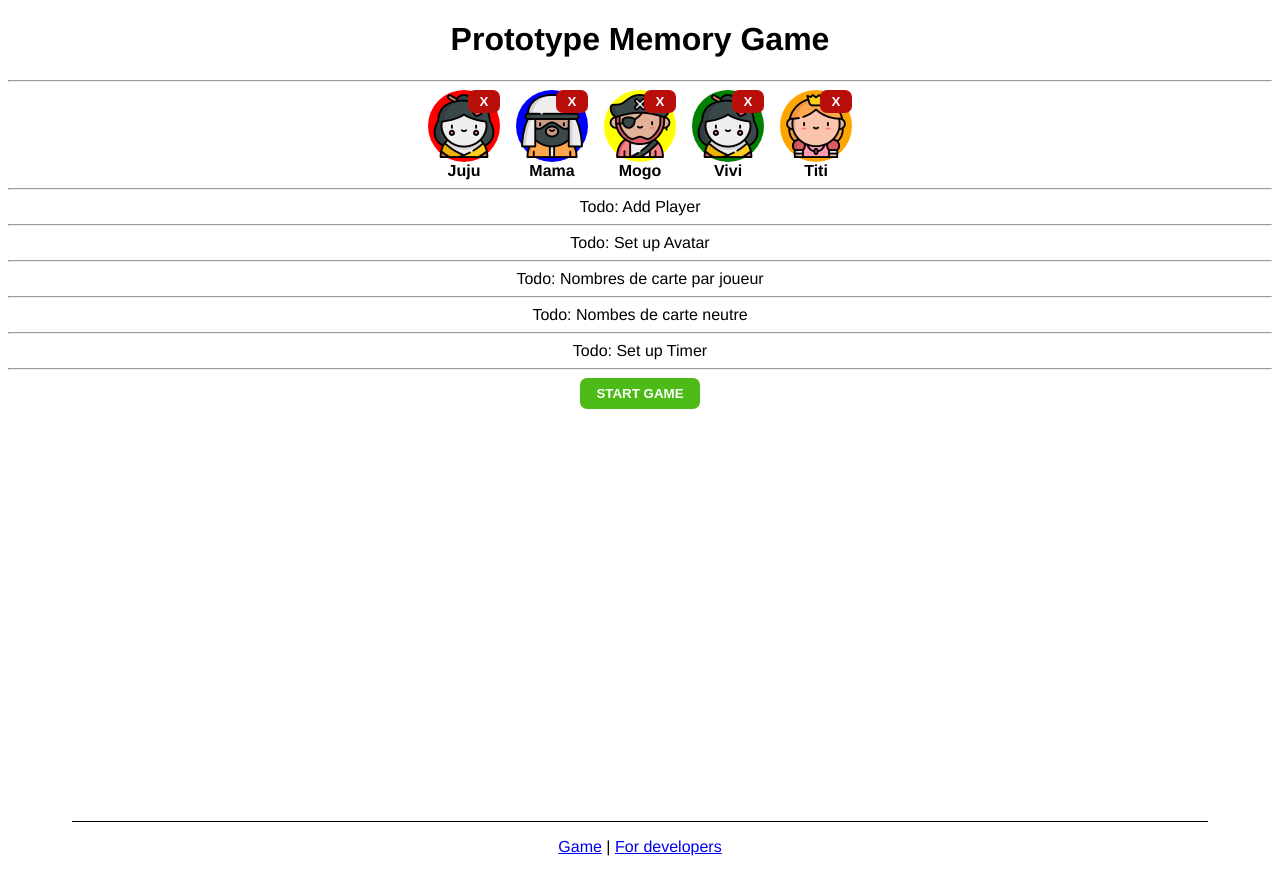
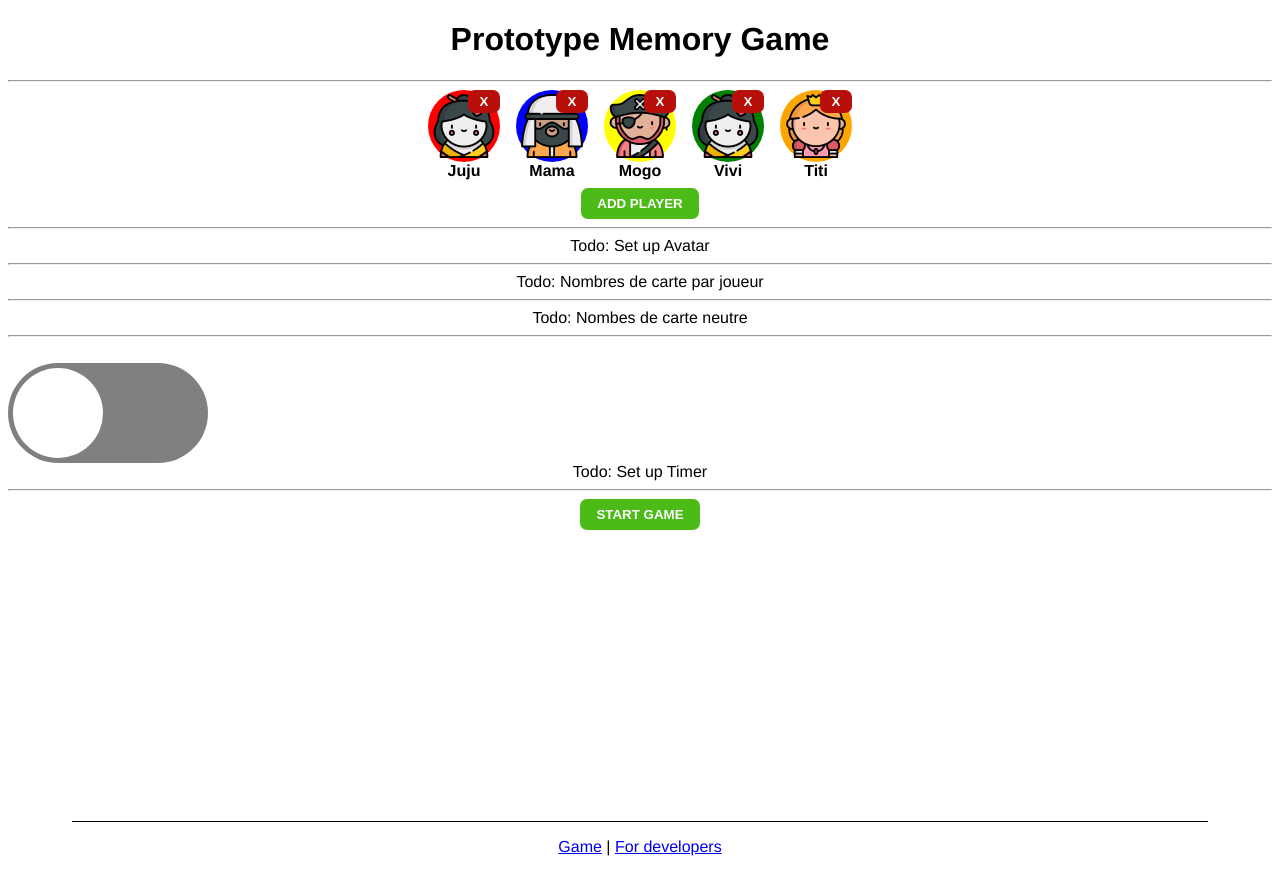
Before and after one commit to julienvanroy/naufrages-prototype-memory, a Vue app: page / in a window 1280 px wide. Built offline with nearby package versions, Linux system fonts and the light colour scheme.

Commit message:
wip: add player

```diff
--- /dev/null
+++ b/src/components/form/InputColor.vue
@@ -0,0 +1,23 @@
+<template>
+  <div>
+    <label>{{ label }}</label>
+    <input
+        class="input"
+        type="color"
+        :id="id"
+        :placeholder="placeholder"
+        :required="required"
+        :disabled="disabled"
+        :value="value"
+        @input="$emit('update:value', $event.target.value)"/>
+  </div>
+</template>
+
+<script>
+import Input from "@/mixins/input";
+
+export default {
+  name:"InputColor",
+  mixins: [Input],
+}
+</script>
--- /dev/null
+++ b/src/components/form/InputSwitch.vue
@@ -0,0 +1,72 @@
+<template>
+  <div>
+    <input
+        class="input"
+        type="checkbox"
+        :id="id"
+        :placeholder="placeholder"
+        :required="required"
+        :disabled="disabled"
+        :value="value"
+        :checked="value"
+        @input="$emit('update:value', $event.target.value)"/>
+    <label>{{ label }}</label>
+  </div>
+</template>
+
+<script>
+import Input from "@/mixins/input";
+
+export default {
+  name: "InputSwitch",
+  mixins: [Input]
+}
+</script>
+
+<style lang="scss" scoped>
+input {
+  &[type=checkbox] {
+    height: 0;
+    width: 0;
+    visibility: hidden;
+  }
+
+  &:checked {
+    + label {
+      background: #bada55;
+
+      &:after {
+        left: calc(100% - 5px);
+        transform: translateX(-100%);
+      }
+    }
+  }
+}
+
+label {
+  cursor: pointer;
+  text-indent: -9999px;
+  width: 200px;
+  height: 100px;
+  background: grey;
+  display: block;
+  border-radius: 100px;
+  position: relative;
+
+  &:after {
+    content: '';
+    position: absolute;
+    top: 5px;
+    left: 5px;
+    width: 90px;
+    height: 90px;
+    background: #fff;
+    border-radius: 90px;
+    transition: 0.3s;
+  }
+
+  &:active:after {
+    width: 130px;
+  }
+}
+</style>
--- /dev/null
+++ b/src/components/form/InputText.vue
@@ -0,0 +1,23 @@
+<template>
+  <div>
+    <label>{{ label }}</label>
+    <input
+        class="input"
+        type="text"
+        :id="id"
+        :placeholder="placeholder"
+        :required="required"
+        :disabled="disabled"
+        :value="value"
+        @input="$emit('update:value', $event.target.value)"/>
+  </div>
+</template>
+
+<script>
+import Input from "@/mixins/input";
+
+export default {
+  name:"InputText",
+  mixins: [Input]
+}
+</script>
--- a/src/components/game/SetupGame.vue
+++ b/src/components/game/SetupGame.vue
@@ -1,8 +1,7 @@
 <template>
   <div>
-    <PlayersList :can-edit="true"/>
-    <hr/>
-    Todo: Add Player
+    <PlayersList :players="players" :can-edit="true"/>
+    <AddPlayer/>
     <hr/>
     Todo: Set up Avatar
     <hr/>
@@ -10,6 +9,7 @@
     <hr/>
     Todo: Nombes de carte neutre
     <hr/>
+    <InputSwitch/>
     Todo: Set up Timer
     <hr/>
     <GenerateGame text="Start Game"/>
@@ -19,10 +19,18 @@
 <script>
 import GenerateGame from "@/components/cta/GenerateGame";
 import PlayersList from "@/components/player/PlayersList";
+import {createNamespacedHelpers} from "vuex";
+import AddPlayer from "@/components/player/AddPlayer";
+import InputSwitch from "@/components/form/InputSwitch";
+const { mapState } = createNamespacedHelpers('players')
+
 
 export default {
   name: "SetupGame",
-  components: {PlayersList, GenerateGame}
+  components: {InputSwitch, AddPlayer, PlayersList, GenerateGame},
+  computed: {
+    ...mapState(['players'])
+  }
 }
 </script>
 
--- /dev/null
+++ b/src/components/player/AddPlayer.vue
@@ -0,0 +1,54 @@
+<template>
+  <TheCta v-if="!showForm" text="Add Player" @click="setShowForm(true)"/>
+  <form v-else @submit.prevent="submit">
+    <InputText label="Name" v-model:value="name"/>
+    <InputColor label="Color" v-model:value="color"/>
+    <input type="submit"/>
+  </form>
+</template>
+
+<script>
+import InputText from "@/components/form/InputText";
+import InputColor from "@/components/form/InputColor";
+import {createNamespacedHelpers} from "vuex";
+import TheCta from "@/components/cta/TheCta";
+
+const {mapMutations} = createNamespacedHelpers('players')
+
+export default {
+  name: "AddPlayer",
+  components: {TheCta, InputText, InputColor},
+  data() {
+    return {
+      showForm: false,
+      name: null,
+      color: null
+    }
+  },
+  methods: {
+    ...mapMutations(['addPlayer']),
+    setShowForm(value) {
+      this.showForm = value
+    },
+    submit() {
+      if (!this.name || !this.color) return
+      const player = {
+        name: this.name,
+        color: this.color
+      }
+      this.addPlayer(player)
+      this.name = null
+      this.color = null
+      this.setShowForm(false)
+    }
+  }
+}
+</script>
+
+<style lang="scss" scoped>
+button {
+  margin: 0.5rem auto;
+  background-color: $green-color;
+  color: $white-color;
+}
+</style>
--- a/src/components/player/PlayerCard.vue
+++ b/src/components/player/PlayerCard.vue
@@ -2,7 +2,7 @@
   <div class="card">
     <AvatarPlayer :name="name" :color="color"/>
     <strong>{{name}}</strong>
-    <DeletePlayer :index="index" text="X" v-if="canEdit"/>
+    <DeletePlayer v-if="canEdit && index !== null" :index="index" text="X"/>
   </div>
 </template>
 
@@ -15,7 +15,7 @@ export default {
   props: {
     index: {
       type: Number,
-      required: true
+      default: null
     },
     name: {
       type: String,
--- a/src/components/player/PlayersList.vue
+++ b/src/components/player/PlayersList.vue
@@ -1,27 +1,25 @@
 <template>
-  <div>
+  <div v-if="players.length !== 0">
     <PlayerCard v-for="(player, indexPlayer) in players" :key="indexPlayer" :index="indexPlayer" :name="player.name" :color="player.color" :can-edit="canEdit"/>
   </div>
 </template>
 
 <script>
-import {createNamespacedHelpers} from "vuex";
 import PlayerCard from "@/components/player/PlayerCard";
-
-const { mapState } = createNamespacedHelpers('players')
 
 export default {
   name: "PlayersList",
   components: {PlayerCard},
   props: {
+    players: {
+      type: Array,
+      required: true
+    },
     canEdit: {
       type: Boolean,
       default: false
     }
   },
-  computed: {
-    ...mapState(['players'])
-  }
 }
 </script>
 
--- /dev/null
+++ b/src/mixins/input.js
@@ -0,0 +1,25 @@
+export default {
+    props: {
+        id: {
+            type: String
+        },
+        label: {
+            type: String,
+            required: true
+        },
+        placeholder: {
+            type: String
+        },
+        value: {
+            type: String
+        },
+        required: {
+            type: Boolean,
+            default: false
+        },
+        disabled: {
+            type: Boolean,
+            default: false
+        }
+    },
+}
--- a/src/store/module/players.js
+++ b/src/store/module/players.js
@@ -47,10 +47,10 @@ const mutations = {
     setPlayers(state, payload) {
         state.players = payload
     },
-    addPlayer(state, {name, color}) {
+    addPlayer(state, payload) {
         state.players.push({
-            name: name,
-            color: color
+            name: payload.name,
+            color: payload.color
         })
     },
     removePlayer(state, index) {
```
